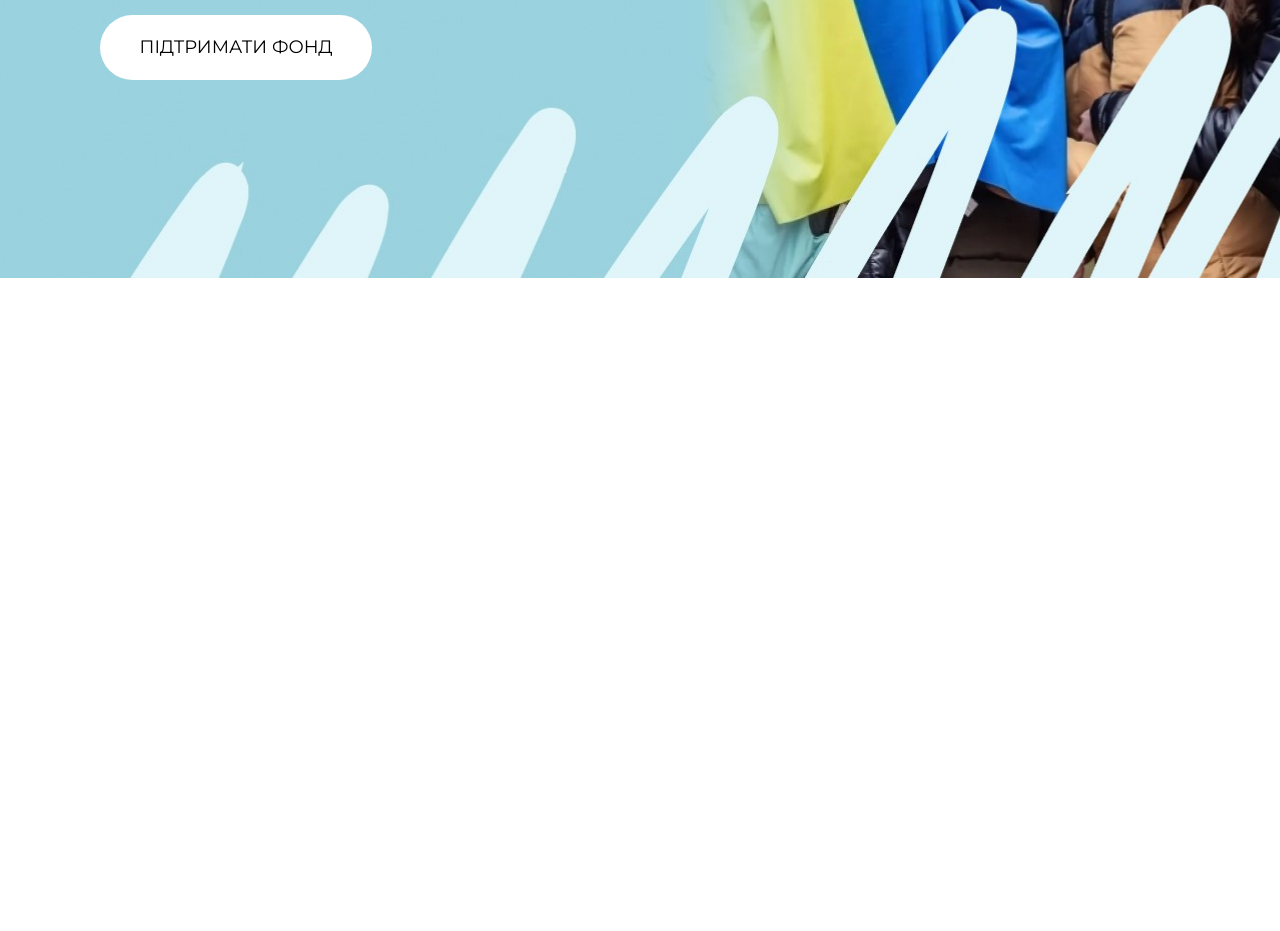
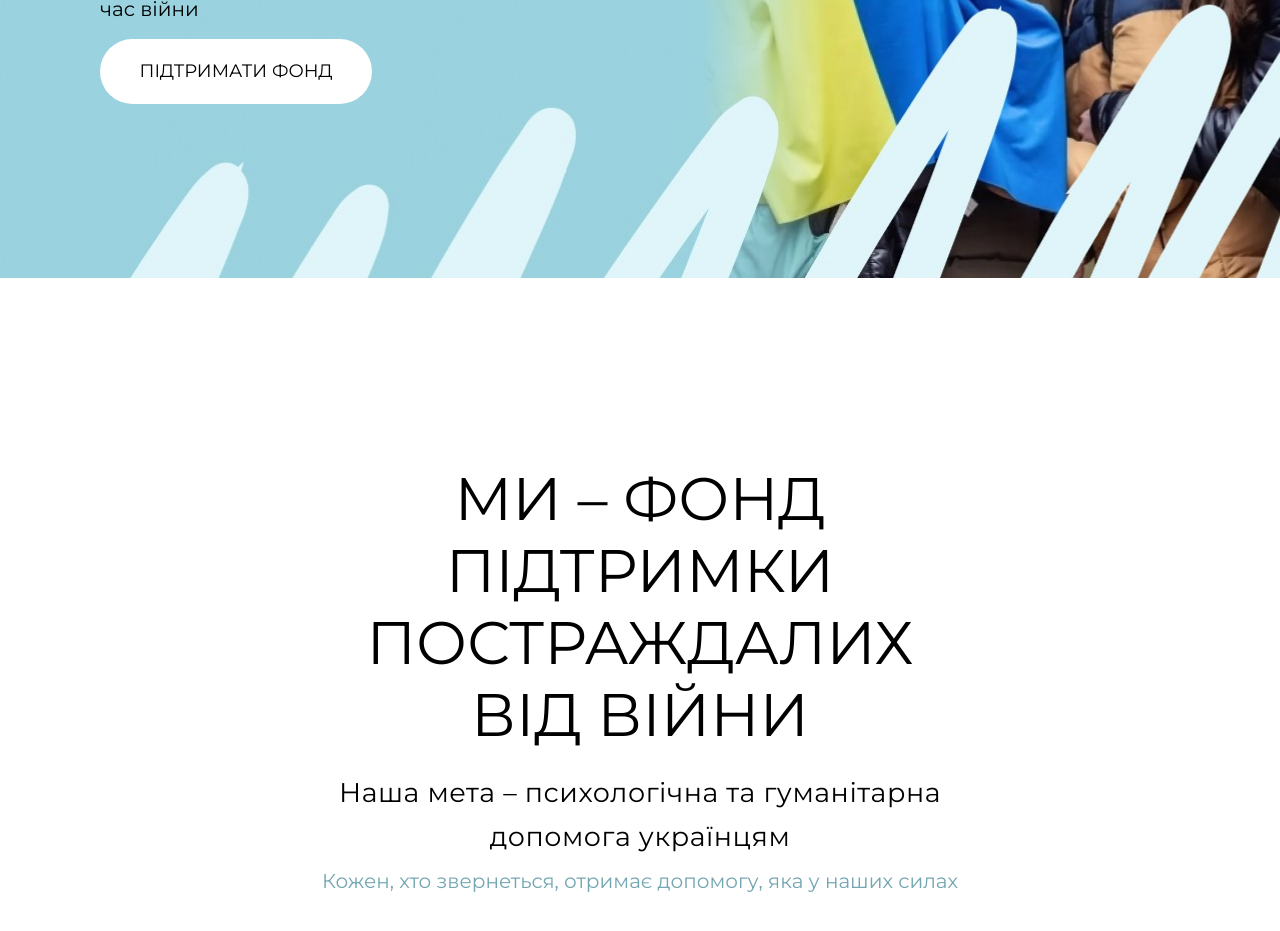
Before and after one commit to AcceleratorMX/freshcode-landing, a plain HTML site: page index.html in a window 1280 px wide. Shown: the part 667-1598 px from the top of the page. Before the commit the page ends 945 px from the top, so only its background shows below. Drawn offline with Linux system fonts and the light colour scheme.

Commit message:
description section

```diff
--- a/css/style.css
+++ b/css/style.css
@@ -16,7 +16,8 @@ body {
   border-radius: 4.8em;
 }
 
-.buttons:hover {
+.buttons:hover,
+.menu-item:hover {
   text-decoration: underline;
 }
 
@@ -69,8 +70,8 @@ body {
 }
 
 .hero-content {
-  margin-left: 100px;
-  max-width: 586px;
+  margin-left: 5em;
+  max-width: 30%;
   width: 100%;
 }
 
@@ -94,4 +95,35 @@ body {
   margin-top: 1em;
   background-color: #fff;
 }
+
+.section-description {
+  height: 100vh;
+  display: flex;
+  justify-content: center;
+  align-items: center;
+}
+
+.description-content {
+  max-width: 50%;
+  text-align: center;
+}
+
+.description-title {
+  font-size: 3em;
+  line-height: 1.2em;
+  text-transform: uppercase;
+}
+
+.description-subtitle {
+  margin-top: 0.75em;
+  font-size: 1.35em;
+  line-height: 1.625em;
+  letter-spacing: 0.02em;
+}
+
+.description-note {
+  margin-top: 0.5em;
+  line-height: 1.2em;
+  color: #73A6B1;
+}
 /* #endregion */
--- a/index.html
+++ b/index.html
@@ -36,6 +36,14 @@
         <a href="#" class="hero-button buttons">підтримати фонд</a>
       </div>
     </section>
+    <section class="section-description">
+      <div class="description-content">
+        <h2 class="description-title">ми – фонд підтримки постраждалих від війни</h2>
+        <p class="description-subtitle">Наша мета – психологічна та гуманітарна допомога українцям</p>
+        <p class="description-note">Кожен, хто звернеться, отримає допомогу, яка у наших силах</p>
+      </div>
+    </section>
+
 
   </main>
   <footer class="footer"></footer>
```
